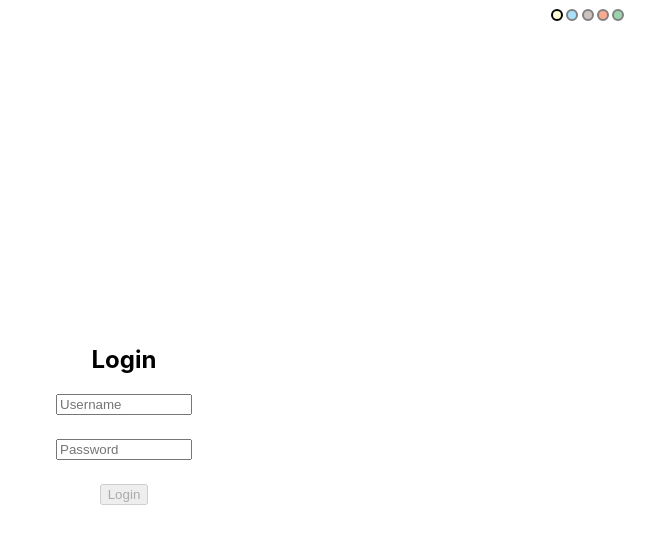
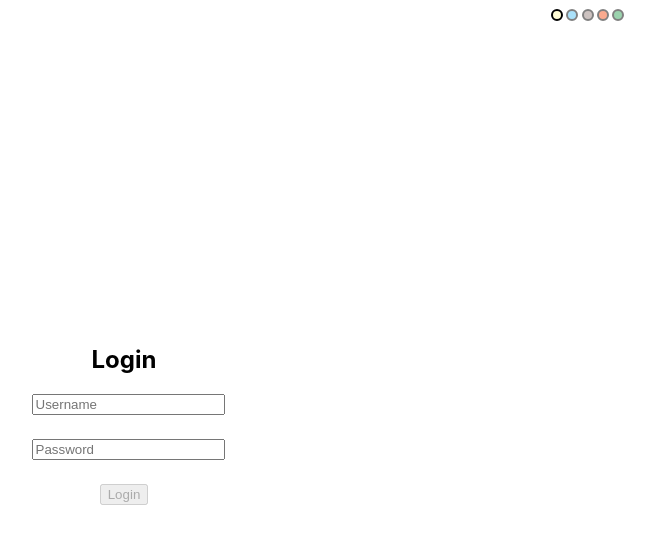
Before and after one commit to zuccha/the-competitive-gathering, a React (Create React App) app: page /login in a window 1280 px wide. Shown: the top 544 px of the page, without its empty margins (516-1171 px from the left). Built offline with nearby package versions, Linux system fonts and the light colour scheme; no server answers.

Commit message:
feat(fe): improve form elements spacing

```diff
--- a/src/app/components/FormPassword/FormPassword.module.css
+++ b/src/app/components/FormPassword/FormPassword.module.css
@@ -1,3 +1,3 @@
 .form-password input {
-  width: 128px;
+  width: 100%;
 }
--- a/src/app/components/FormText/FormText.module.css
+++ b/src/app/components/FormText/FormText.module.css
@@ -1,3 +1,3 @@
 .form-text input {
-  width: 128px;
+  width: 100%;
 }
--- a/src/app/components/FormText/FormText.tsx
+++ b/src/app/components/FormText/FormText.tsx
@@ -10,6 +10,7 @@ interface IFormTextProps {
   label?: string
   placeholder?: string
   leaveSpaceForError?: boolean
+  maxLength?: number
 }
 
 const FormText: React.FC<IFormTextProps> = ({
@@ -18,6 +19,7 @@ const FormText: React.FC<IFormTextProps> = ({
   label,
   placeholder,
   leaveSpaceForError,
+  maxLength,
 }) => {
   return (
     <FormField
@@ -26,7 +28,7 @@ const FormText: React.FC<IFormTextProps> = ({
       label={label}
       leaveSpaceForError={leaveSpaceForError}
     >
-      <Field name={name} placeholder={placeholder} />
+      <Field name={name} placeholder={placeholder} maxLength={maxLength} />
     </FormField>
   )
 }
--- a/src/app/components/MatchesTableEditable/RegisterResultModal/RegisterResultModal.module.css
+++ b/src/app/components/MatchesTableEditable/RegisterResultModal/RegisterResultModal.module.css
@@ -1,5 +1,5 @@
 .register-result-modal {
-  width: 220px;
+  width: 260px;
   display: flex;
   flex-direction: column;
 
--- a/src/app/views/Overview/Actions/ActionCreateLeague/CreateLeagueModal/CreateLeagueModal.module.css
+++ b/src/app/views/Overview/Actions/ActionCreateLeague/CreateLeagueModal/CreateLeagueModal.module.css
@@ -1,5 +1,5 @@
 .create-league-modal {
-  width: 220px;
+  width: 260px;
   display: flex;
   flex-direction: column;
 }
--- a/src/app/views/Overview/Actions/ActionCreateLeague/CreateLeagueModal/CreateLeagueModal.tsx
+++ b/src/app/views/Overview/Actions/ActionCreateLeague/CreateLeagueModal/CreateLeagueModal.tsx
@@ -110,6 +110,7 @@ const CreateLeagueModal: React.FC<ICreateLeagueModalProps> = ({
               label='Name'
               placeholder='Epic league'
               leaveSpaceForError
+              maxLength={32}
             />
             <FormNumber
               className={styles['create-league-modal-input']}
```
